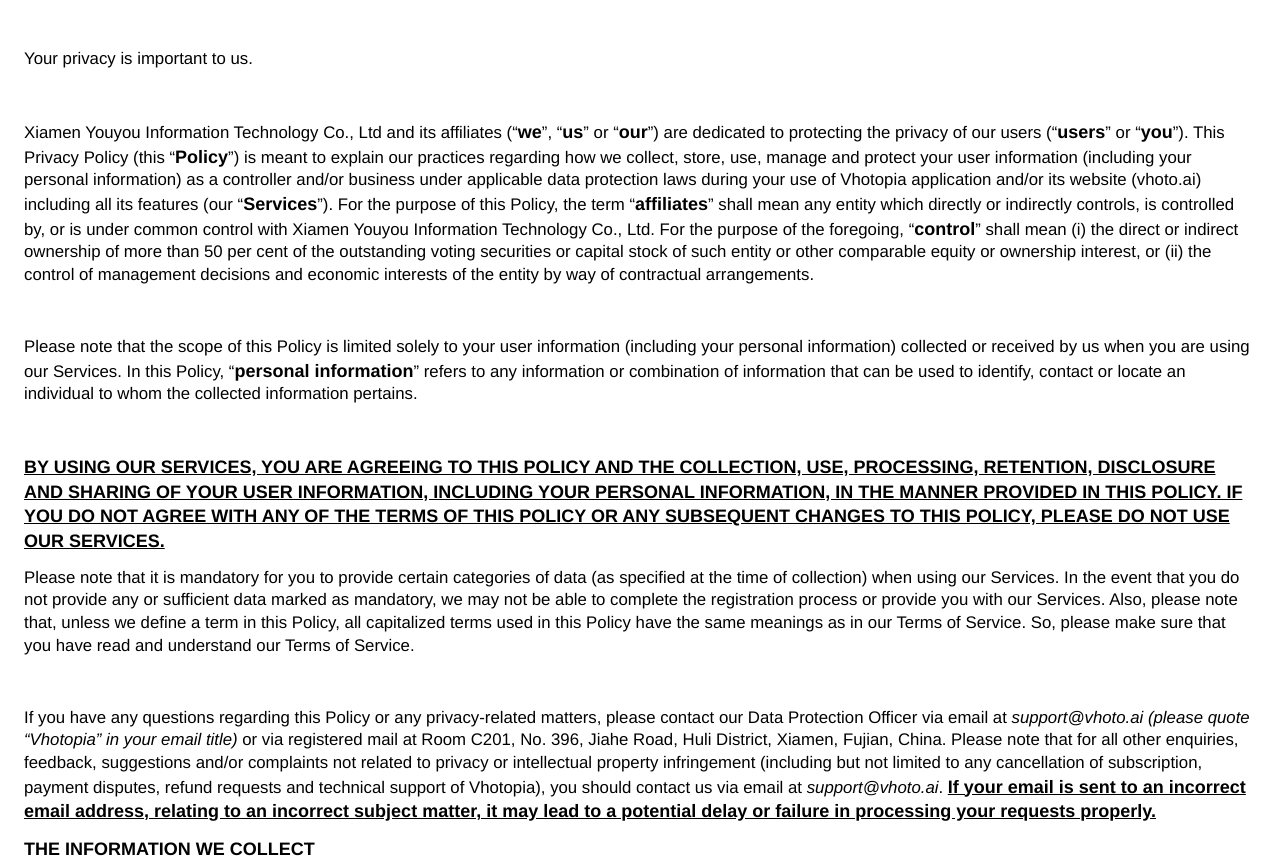
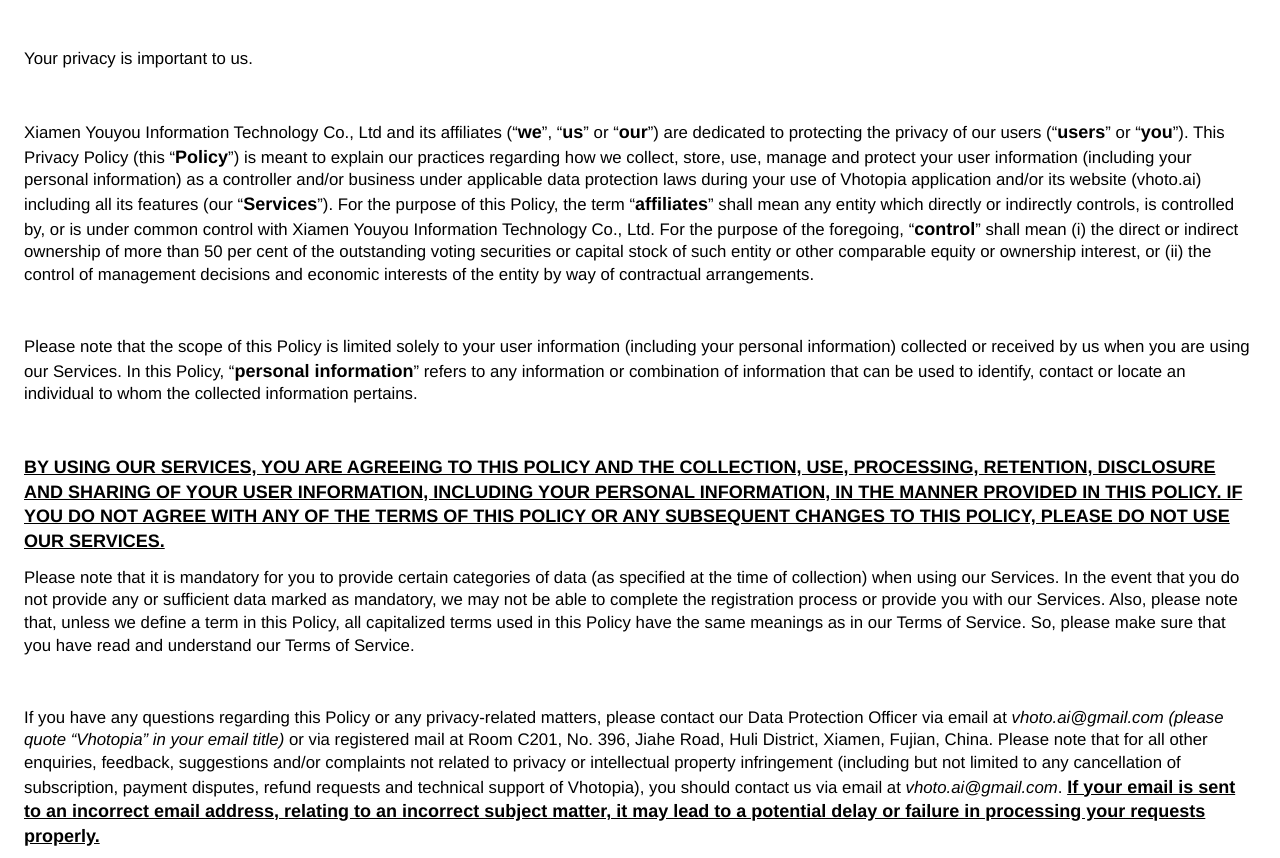
Before and after one commit to VhotoAI/vhotoai.github.io, a plain HTML site: page privacy-policy.html in a window 1280 px wide. Shown: the part 103-961 px from the top of the page. Drawn offline with Linux system fonts and the light colour scheme.

Commit message:
Update privacy-policy.html

```diff
--- a/privacy-policy.html
+++ b/privacy-policy.html
@@ -88,14 +88,14 @@
     <p>
       If you have any questions regarding this Policy or any privacy-related
       matters, please contact our Data Protection Officer via email at
-      <em><em>support@vhoto.ai</em></em
+      <em><em>vhoto.ai@gmail.com</em></em
       >&nbsp;<em><em>(please quote &ldquo;Vhotopia&rdquo; in your email title)</em></em
       >&nbsp;or via registered mail at Room C201, No. 396, Jiahe Road, Huli District,
       Xiamen, Fujian, China. Please note that for all other enquiries, feedback,
       suggestions and/or complaints not related to privacy or intellectual property
       infringement (including but not limited to any cancellation of subscription,
       payment disputes, refund requests and technical support of Vhotopia), you should
-      contact us via email at <em><em>support@vhoto.ai</em></em
+      contact us via email at <em><em>vhoto.ai@gmail.com</em></em
       >.
       <strong
         ><u
@@ -353,7 +353,7 @@
       <li>
         Installation, operation and refusal of cookies: A user may refuse the
         installation of cookies by sending an email to
-        <em><em>support@vhoto.ai</em></em
+        <em><em>vhoto.ai@gmail.com</em></em
         ><em><em>(please quote &ldquo;Vhotopia&rdquo; in your email title)</em></em
         >or click on the pop-up banner at the bottom of the page when you first visit the website of Vhotopia.
       </li>
@@ -390,7 +390,7 @@
       better count, track and provide advertisements based on suitability, language,
       geographic location and other details. If you wish to opt out of
       interest-based advertising, you may opt out by sending email to
-      <em><em>support@vhoto.ai</em></em
+      <em><em>vhoto.ai@gmail.com</em></em
       >(please quote “Vhotopia”   in    your email title). Please note you will continue to receive generic ads after you opt out of
       interest-based advertising.
     </p>
@@ -414,7 +414,7 @@
       region (defined as the location where a given language is used), location
       information and IP address under their respective privacy policies. If you
       want to know more about such third parties, you may send an email to
-      <em><em>support@vhoto.ai</em></em
+      <em><em>vhoto.ai@gmail.com</em></em
       ><strong
         ><em
           ><strong><em>&nbsp;</em></strong></em
@@ -616,7 +616,7 @@
     <p>&nbsp;</p>
     <p>
       If you have questions about the lawful bases on how we process your personal
-      information, please contact us at&nbsp;<em><em>support@vhoto.ai</em></em
+      information, please contact us at&nbsp;<em><em>vhoto.ai@gmail.com</em></em
       ><strong
         ><em
           ><strong><em>&nbsp;</em></strong></em
@@ -700,7 +700,7 @@
     <p>&nbsp;</p>
     <p>
       If you wish to exercise your rights, you may send an email to
-      <em><em>support@vhoto.ai</em></em
+      <em><em>vhoto.ai@gmail.com</em></em
       ><strong
         ><em
           ><strong><em>&nbsp;</em></strong></em
@@ -743,7 +743,7 @@
       ><strong
         ><em
           ><u
-            ><strong><em>support@vhoto.ai</em></strong></u
+            ><strong><em>vhoto.ai@gmail.com</em></strong></u
           ></em
         ></strong
       ><strong
@@ -869,7 +869,7 @@
       If you are in Japan, as a data subject, you have the right to request the
       disclosure, correction, erasure or suspension of use of your personal
       information, and we are obliged to meet your request without undue delay. You
-      may send your request by email to <em><em>support@vhoto.ai</em></em
+      may send your request by email to <em><em>vhoto.ai@gmail.com</em></em
       >&nbsp;(<em><em>please quote &ldquo;</em></em
       ><em><em>Vhotopia</em></em
       ><em><em>&rdquo; in your email title</em></em
@@ -1060,7 +1060,7 @@
     <p>Jiahe Road</p>
     <p>Huli District</p>
     <p>Xiamen, Fujian, China</p>
-    <p>Email: <em><em>support@vhoto.ai </em></em><em>(please quote &ldquo;</em><em>Vhotopia</em><em>&rdquo; in your email title) </em></p>
+    <p>Email: <em><em>vhoto.ai@gmail.com </em></em><em>(please quote &ldquo;</em><em>Vhotopia</em><em>&rdquo; in your email title) </em></p>
     <p>&nbsp;</p>
     <p><strong>History of the Revision of the Privacy Policy</strong></p>
     <p>N/A</p>
@@ -1108,7 +1108,7 @@
     <p>
       If you would like to exercise any of your rights under the applicable privacy
       laws, please contact our Data Protection Officer via email at
-      <em><em>support@vhoto.ai</em></em
+      <em><em>vhoto.ai@gmail.com</em></em
       >&nbsp;&nbsp;<em
         ><em>(please quote &ldquo;Vhotopia&rdquo; in your email title)</em></em
       >&nbsp;or via registered mail at Room C201, No. 396, Jiahe Road, Huli District,
@@ -1476,7 +1476,7 @@
           <p>Jiahe Road</p>
           <p>Huli District</p>
           <p>Xiamen, Fujian, China</p>
-          <p>support@vhoto.ai</p>
+          <p>vhoto.ai@gmail.com</p>
         </ol>
         <ol start="3">
           <li>
@@ -1490,7 +1490,7 @@
             <p>Jiahe Road</p>
             <p>Huli District</p>
             <p>Xiamen, Fujian, China</p>
-            <p>support@vhoto.ai</p>
+            <p>vhoto.ai@gmail.com</p>
           </li>
         </ol>
       </li>
@@ -3281,7 +3281,7 @@
     </p>
     <p>
       If you have questions about the lawful bases on how we process your personal
-      information, please contact us at <em><em>support@vhoto.ai</em></em
+      information, please contact us at <em><em>vhoto.ai@gmail.com</em></em
       ><em
         ><em>&nbsp;(please quote &ldquo;Vhotopia&rdquo; in your email title)</em></em
       >.
@@ -3306,7 +3306,7 @@
       about the potential negative consequences of such withdrawal, and to be
       informed about public and private entities with which we have shared your
       personal data, and we are obliged to meet your request without undue delay.
-      You may send your request by email to <em><em>support@vhoto.ai </em></em>(<em
+      You may send your request by email to <em><em>vhoto.ai@gmail.com </em></em>(<em
         ><em>please quote &ldquo;Vhotopia&rdquo; in your email title</em></em
       >) or by mail to Room C201, No. 396, Jiahe Road, Huli District,
       Xiamen, Fujian, China.
@@ -3337,7 +3337,7 @@
     </p>
     <p>
       If you are in Brazil, you can contact our Data Protection Officer via email at
-      <em><em>support@vhoto.ai</em></em
+      <em><em>vhoto.ai@gmail.com</em></em
       >&nbsp;(please quote &ldquo;Vhotopia&rdquo; in your email title) or mail to
       Room C201, No. 396, Jiahe Road, Huli District, Xiamen, Fujian, China.
     </p>
```
